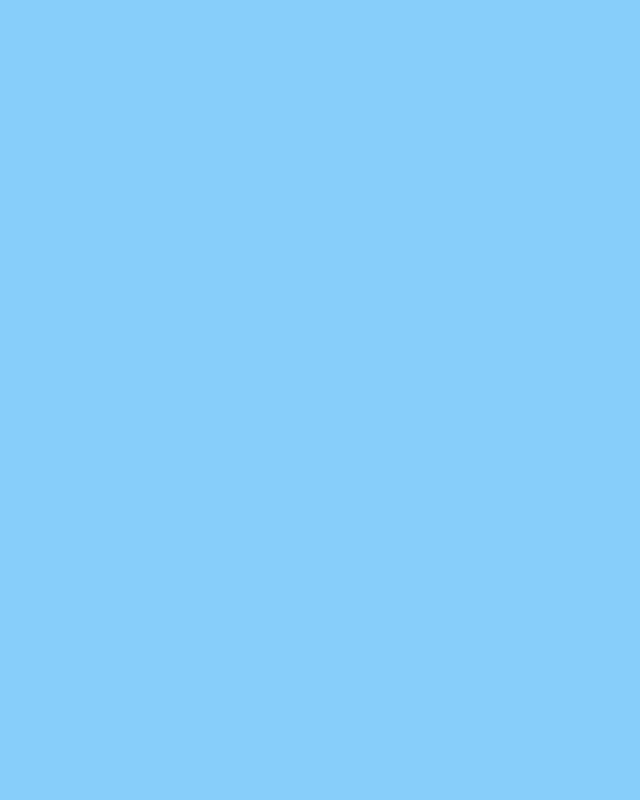
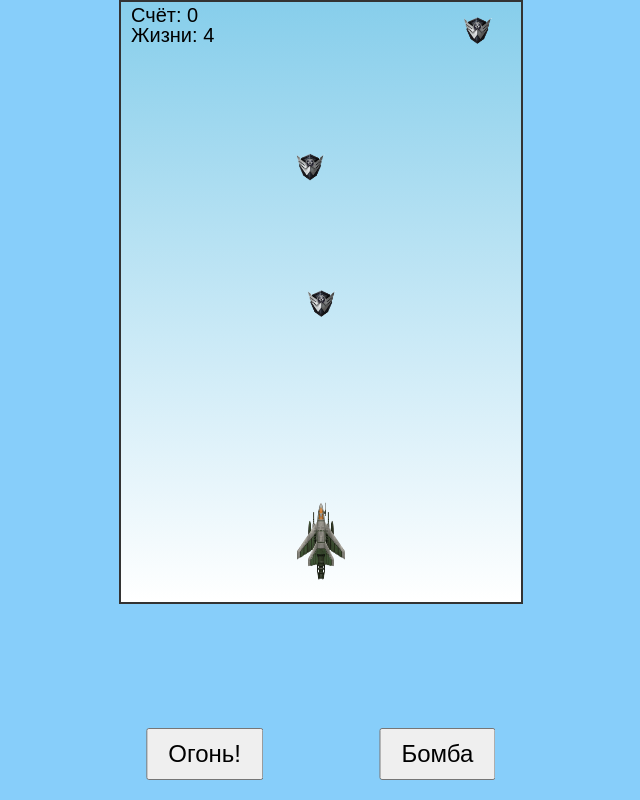
Before and after one commit to billionareai/FLYBOOM4, a plain HTML site: page index.html in a window 1280 px wide. Shown: the whole page, without its empty margins (319-959 px from the left). Drawn offline with Linux system fonts and the light colour scheme.

Commit message:
Add files via upload

```diff
--- a/index.html
+++ b/index.html
@@ -25,3 +25,22 @@
             z-index: 999;
         }
         #fireButton {
+            left: 40%;
+            transform: translateX(-40%);
+        }
+        #bombButton {
+            left: 60%;
+            transform: translateX(-60%);
+        }
+        #fireButton:active, #bombButton:active {
+            background: #ccc;
+        }
+    </style>
+</head>
+<body>
+    <canvas id="gameCanvas" width="400" height="600"></canvas>
+    <button id="fireButton">Огонь!</button>
+    <button id="bombButton">Бомба</button>
+    <script src="game.js"></script>
+</body>
+</html>
```
